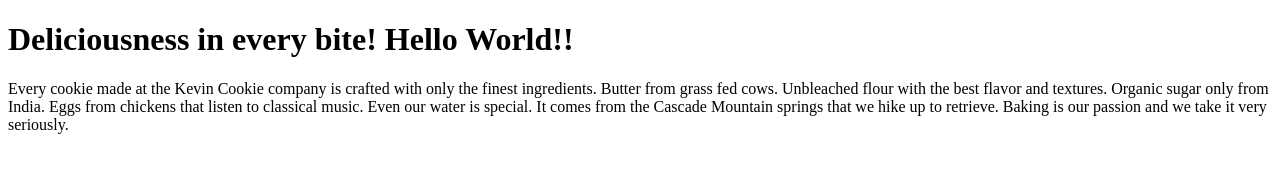
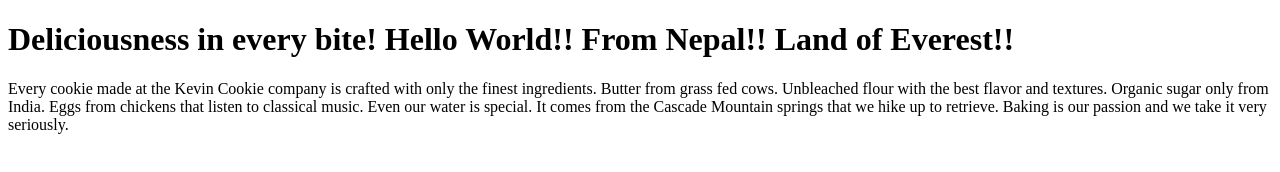
Before and after one commit to shaa0601/kevin, a plain HTML site: page index.htm in a window 1280 px wide. Drawn offline with Linux system fonts and the light colour scheme.

Commit message:
added lines on index about Nepal

```diff
--- a/index.htm
+++ b/index.htm
@@ -2,7 +2,7 @@
 <html>
 <body>
 
-<h1>Deliciousness in every bite! Hello World!!</h1>
+<h1>Deliciousness in every bite! Hello World!! From Nepal!! Land of Everest!!</h1>
 <p>Every cookie made at the Kevin Cookie company is crafted with only the finest ingredients. Butter from grass fed cows. Unbleached flour with the best flavor and textures. Organic sugar only from India. Eggs from chickens that listen to classical music. Even our water is special. It comes from the Cascade Mountain springs that we hike up to retrieve. Baking is our passion and we take it very seriously.</p>
 
 </body>
```
